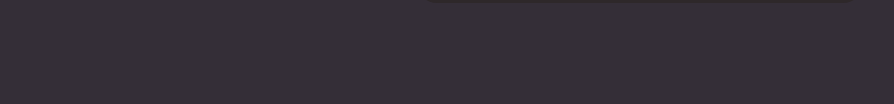
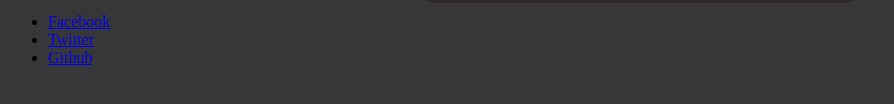
Before and after one commit to fguerra92/desafio_branching, a plain HTML site: page index.html in a window 1280 px wide. Shown: the part 578-682 px from the top of the page, without its empty margins (0-894 px from the left). Drawn offline with nearby package versions, Linux system fonts and the light colour scheme.

Commit message:
modificacion index - footer

```diff
--- a/index.html
+++ b/index.html
@@ -18,5 +18,12 @@
       <a href="https://github.com/" target="_blank">Click aquí para ir a GitHub!</a>
     </button>
   </div>
+  <footer id="redes_sociales">
+    <ul>
+        <li><a href="https://www.facebook.com" target="_blank">Facebook</a></li>
+        <li><a href="https://www.twitter.com" target="_blank">Twitter</a></li>
+        <li><a href="https://www.github.com" target="_blank">Github</a></li>
+    </ul>
+</footer>
 </body>
 </html>
--- a/style.css
+++ b/style.css
@@ -1,5 +1,5 @@
 body {
-  background: #342E37;
+  background: #373638;
   }
 
 .container {
```
